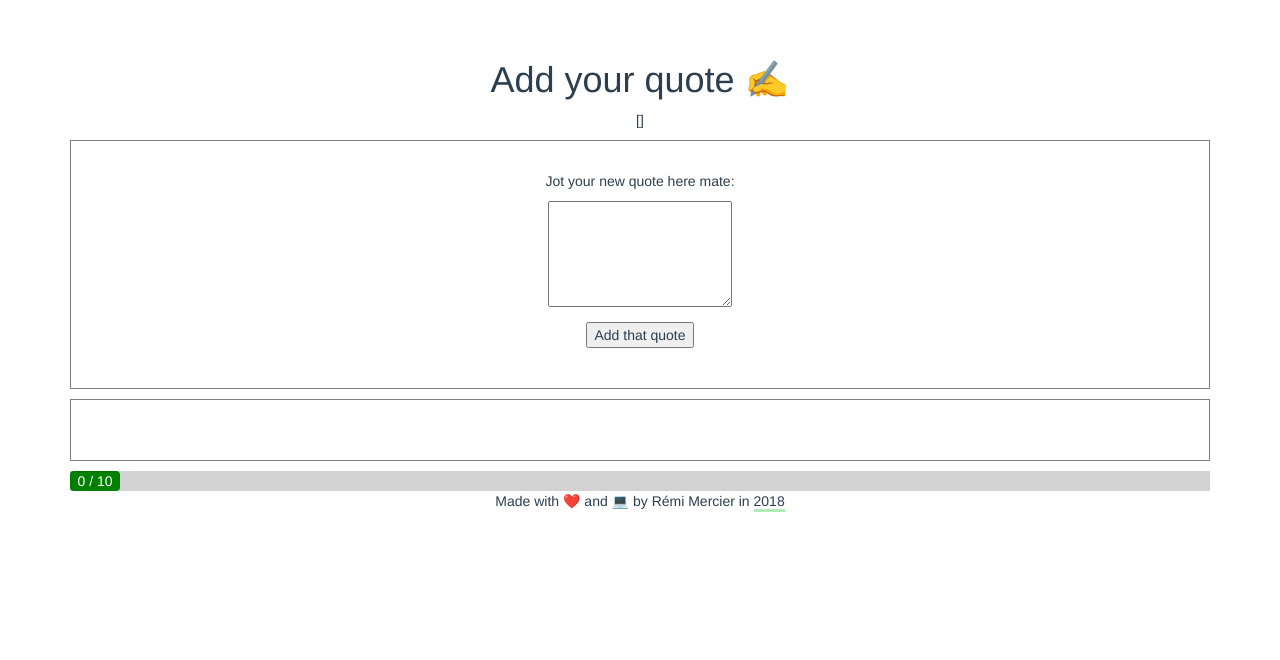
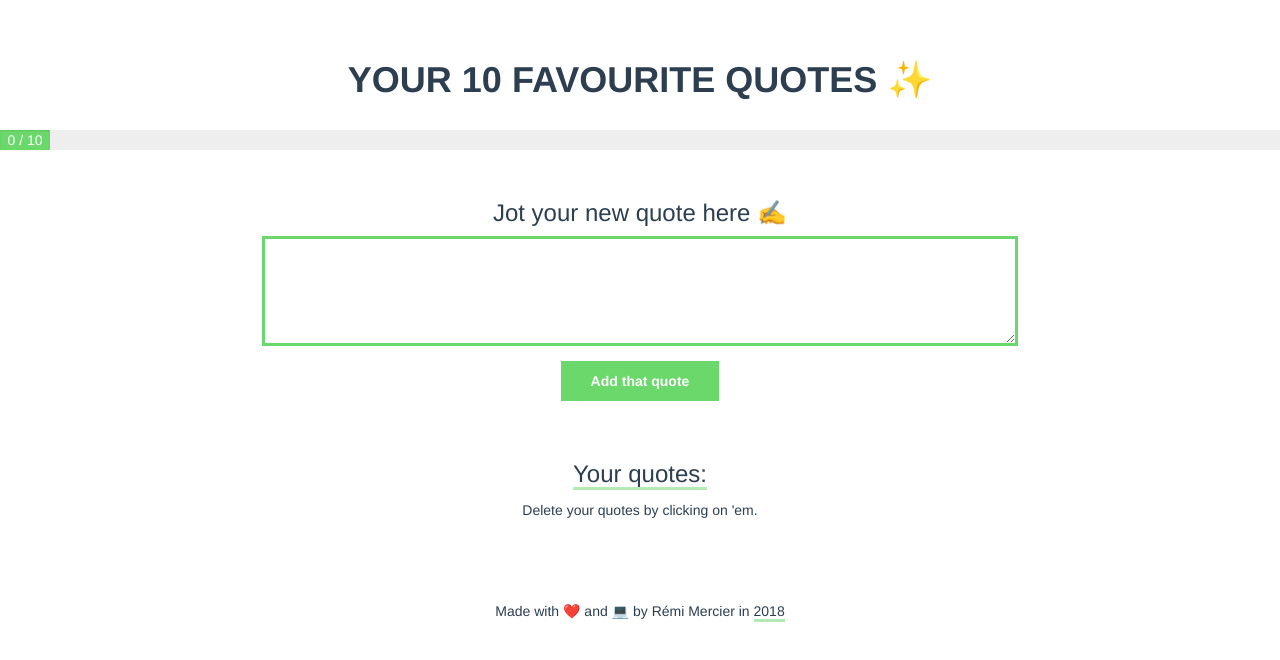
Before and after one commit to merciremi/vuejs-101, a Vue app in the folder 016-quotes-app/: page / in a window 1280 px wide. Shown: the top 660 px of the page. Built offline with nearby package versions, Linux system fonts and the light colour scheme.

Commit message:
Reorganize components and style app to improve readability

```diff
--- a/016-quotes-app/src/App.vue
+++ b/016-quotes-app/src/App.vue
@@ -1,9 +1,9 @@
 <template>
   <div id="app">
     <appNavigation/>
+    <appCounter :quotes="quotes.all"></appCounter>
     <div class="container">
       <div class="row">
-        <p>{{ quotes.all }}</p>
         <div class="col-xs-12">
           <appNewQuote :quotes="quotes"></appNewQuote>
         </div>
@@ -15,7 +15,6 @@
       </div>
       <div class="row">
         <div class="col-xs-12">
-          <appCounter :quotes="quotes.all"></appCounter>
         </div>
       </div>
     </div>
--- a/016-quotes-app/src/components/quote/Counter.vue
+++ b/016-quotes-app/src/components/quote/Counter.vue
@@ -37,24 +37,26 @@ export default {
 };
 </script>
 
-<style>
+<style scoped>
 .counter {
   width: 100%;
-  background-color: lightgrey;
+  margin-top: -10px;
+  background-color: rgba(238, 238, 238, 1);
 }
 
 .progress {
   margin: 0;
   color: white;
   min-width: 50px;
+  border-radius: 0;
   transition: width 500ms;
 }
 
 .green {
-  background-color: green;
+  background-color: rgba(106,216,106,1);
 }
 
 .red {
-  background-color: red;
+  background-color: rgba(236, 100, 75, 1);
 }
 </style>
--- a/016-quotes-app/src/components/quote/NewQuote.vue
+++ b/016-quotes-app/src/components/quote/NewQuote.vue
@@ -1,7 +1,7 @@
 <template>
   <div class="new-quote">
     <form action="/" @submit.prevent="addQuote">
-      <p>Jot your new quote here mate:</p>
+      <h3>Jot your new quote here ✍️</h3>
       <textarea id="new-quote" rows="5" ref="quote">
 
       </textarea>
@@ -35,11 +35,21 @@ export default {
 .new-quote {
   display: block;
   width: 100%;
-  border: 1px solid gray;
   padding: 30px;
 }
+
+textarea {
+  width: 70%;
+  border:3px solid rgba(106,216,106,1);
+}
+
 input {
   display: block;
   margin: 10px auto;
+  background-color: rgba(106,216,106,1);
+  color: white;
+  font-weight: bold;
+  border: none;
+  padding: 10px 30px;
 }
 </style>
--- a/016-quotes-app/src/components/quote/Quote.vue
+++ b/016-quotes-app/src/components/quote/Quote.vue
@@ -12,7 +12,7 @@ export default {
 <style scoped>
 .quote {
   display: inline-block;
-  width: 20%;
+  width: 30%;
   padding: 10px;
   margin: 10px;
   border: 3px solid rgba(106,216,106,1);
--- a/016-quotes-app/src/components/quote/QuotesList.vue
+++ b/016-quotes-app/src/components/quote/QuotesList.vue
@@ -1,8 +1,12 @@
 <template>
   <div class="quotes-list">
-    <appQuote v-for="(quote, index) in quotes.all" @click.native="deleteQuote(index)">
-      {{ quote.content }}
-    </appQuote>
+    <h3>Your quotes:</h3>
+    <p>Delete your quotes by clicking on 'em.</p>
+    <div class="quotes-grid">
+      <appQuote v-for="(quote, index) in quotes.all" @click.native="deleteQuote(index)">
+        {{ quote.content }}
+      </appQuote>
+    </div>
   </div>
 </template>
 
@@ -23,11 +27,20 @@ export default {
 </script>
 
 <style scoped>
+div h3 {
+  display: inline-block;
+  border-bottom: 3px solid rgba(106,216,106,0.5);
+}
+
 .quotes-list {
   width: 100%;
-  border: 1px solid gray;
+  margin: auto;
+}
+
+.quotes-grid {
+  width: 90%;
   padding: 30px;
-  margin: 10px 0;
+  margin: 10px auto;
   text-align: left;
 }
 </style>
--- a/016-quotes-app/src/components/shared/Navigation.vue
+++ b/016-quotes-app/src/components/shared/Navigation.vue
@@ -1,3 +1,11 @@
 <template>
-  <h1>Add your quote ✍️</h1>
+  <h1>Your 10 favourite quotes ✨</h1>
 </template>
+<style>
+h1 {
+  margin-top: 30px;
+  padding-bottom: 30px;
+  text-transform: uppercase;
+  font-weight: bold;
+}
+</style>
```
